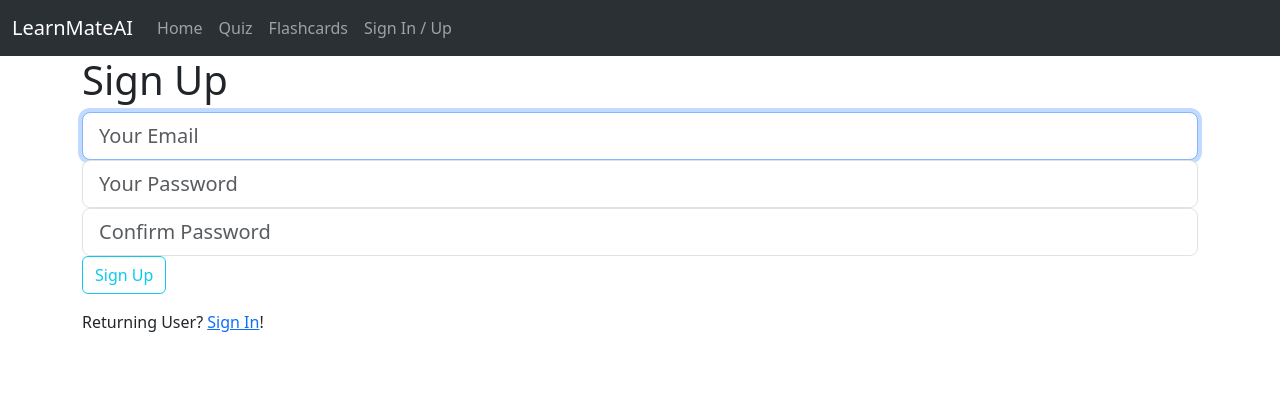
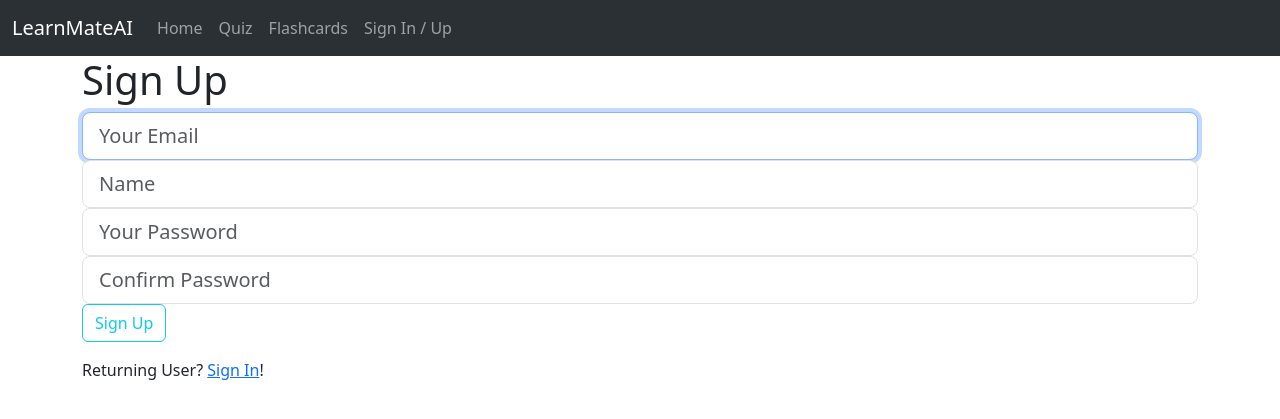
Before and after one commit to Panagris/week_2_project, a Flask app: page /signup in a window 1280 px wide. Shown: the top 419 px of the page. Run offline with Flask 3, Linux system fonts and the light colour scheme.

Commit message:
Added Name Field in Sign Up Page

```diff
--- a/templates/signin.html
+++ b/templates/signin.html
@@ -10,6 +10,12 @@
             <div class="form-group">
                 <input class="form-control form-control-lg" type="email" name="email" placeholder="Your Email" autofocus="">
             </div>
+
+            {% if title == "Sign Up" %}
+                <div class="form-group">
+                    <input class="form-control form-control-lg" type="text" name="name" placeholder="Name" autofocus="">
+                </div>
+            {% endif %}
 
             <div class="form-group">
                 <input class="form-control form-control-lg" type="password" name="password" placeholder="Your Password">
```
